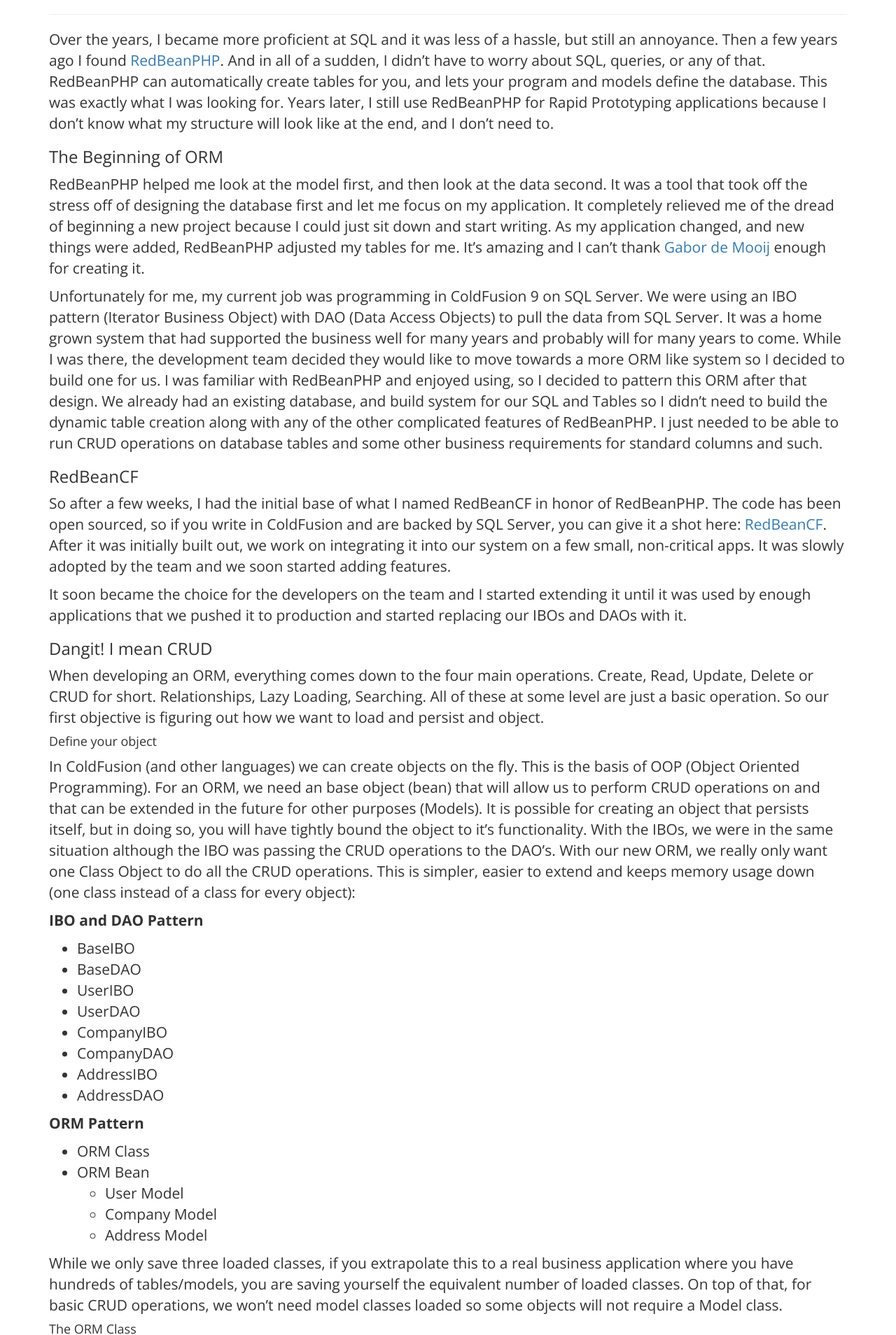
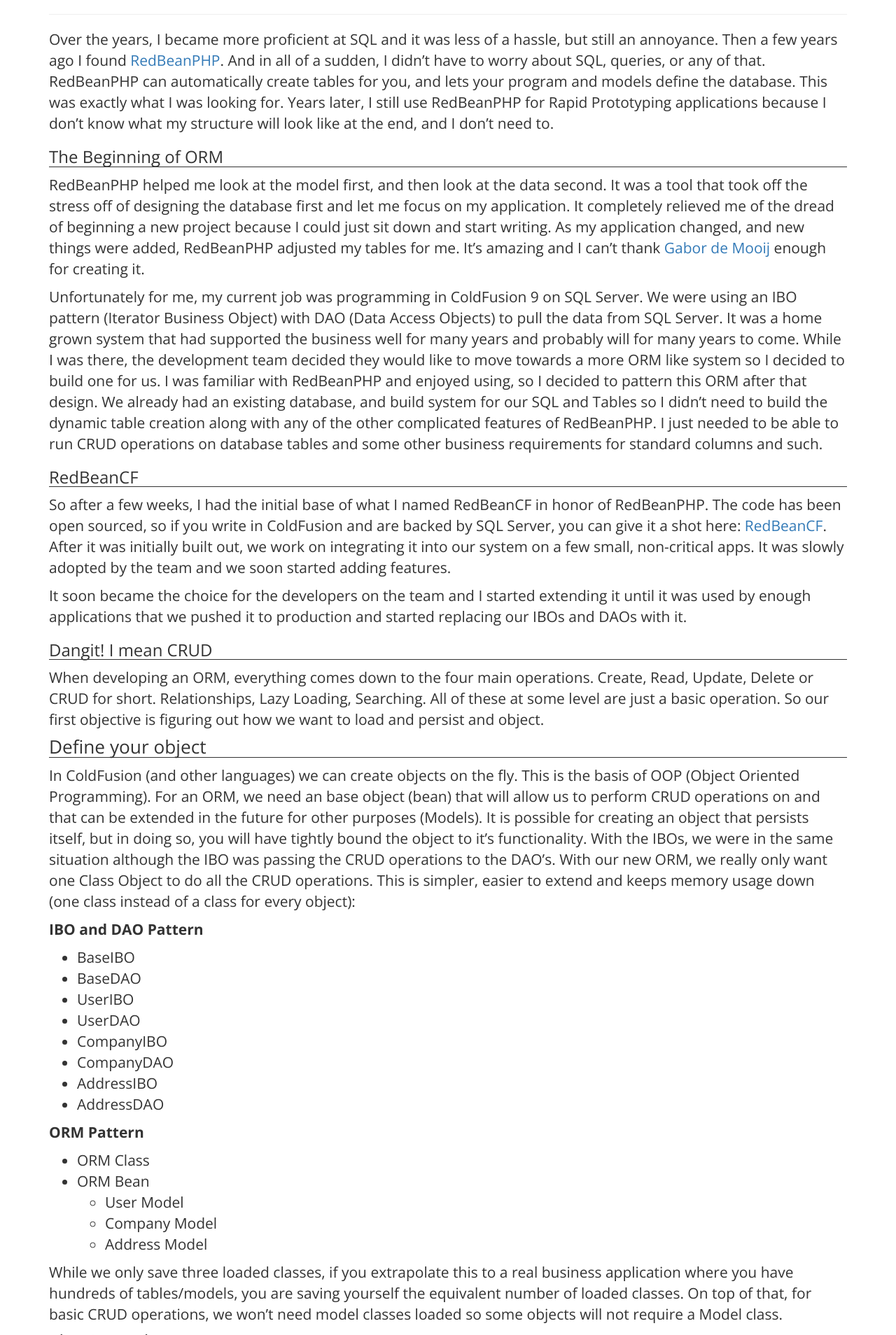
Before and after one commit to Prefinem/prefinem.github.io, a Jekyll site: the page built from _posts/2015-09-18-ORM-Part-1-with-ColdFusion.md, in a window 1280 px wide. Shown: the part 847-2755 px from the top of the page at 70% size. Built offline with Jekyll 4.4.1, drawn with Linux system fonts in a browser that asks for light colours.

Commit message:
Fixing headers

```diff
--- a/assets/css/theme.css
+++ b/assets/css/theme.css
@@ -12,6 +12,17 @@
 
 h2 {
     font-size: 3em;
+}
+h3 {
+    border-bottom: 1px solid;
+}
+h4 {
+    font-size: 1.25em;
+    border-bottom: 1px solid;
+}
+h5 {
+    font-size: 1.15em;
+    border-bottom: 1px solid;
 }
 
 a:hover, a:focus {
```
